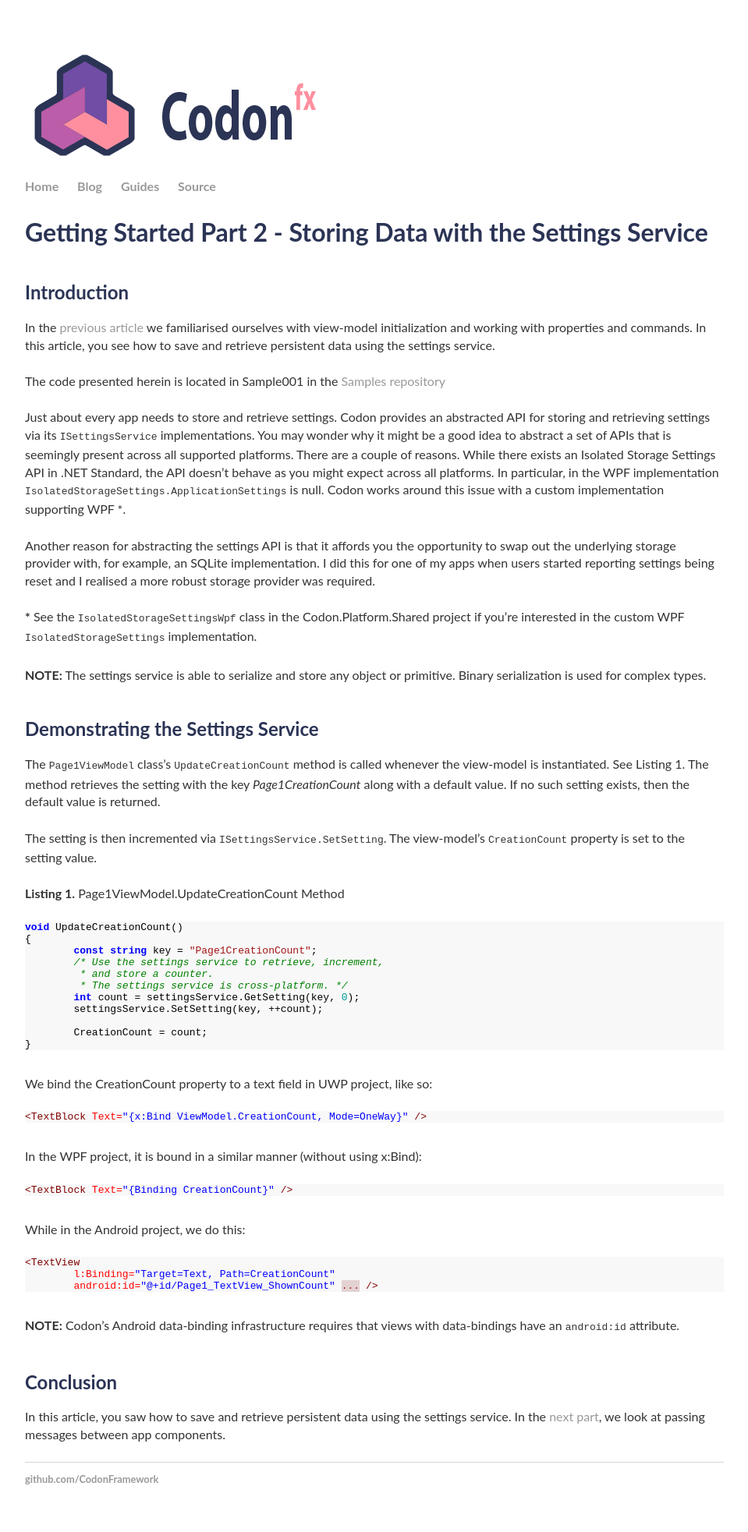
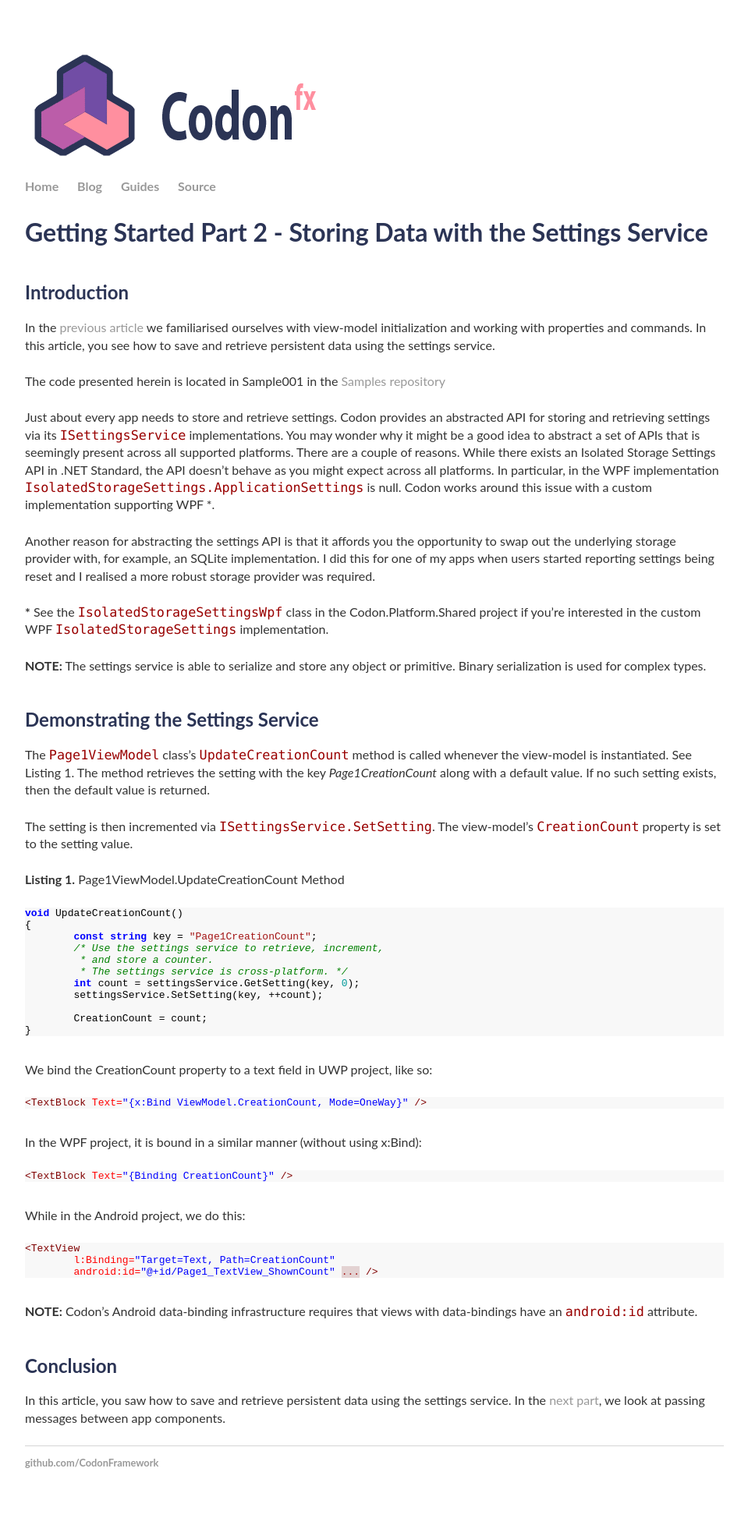
Before and after one commit to CalciumFramework/CalciumFramework.github.io, a Jekyll site: the page built from Guides/002_GettingStarted/index.md, in a window 1280 px wide. Shown: the whole page at 78% size, without its empty margins (160-1119 px from the left). Built offline with Jekyll 4.4.1, drawn with Linux system fonts in a browser that asks for light colours; our own code applies the rules of GitHub Pages for plain Markdown files; after the commit the page ends 1944 px from its top, so only the background shows below that.

Commit message:
Font changes.

```diff
--- a/css/rouge.css
+++ b/css/rouge.css
@@ -220,3 +220,9 @@
 div .language-xml .s {
     color: #0000FF;
 }
+
+code.highlighter-rouge {
+    color: #900;
+    font: 1.05em Consolas,"Courier New",Courier,mono;
+    font-weight: normal
+}
```
